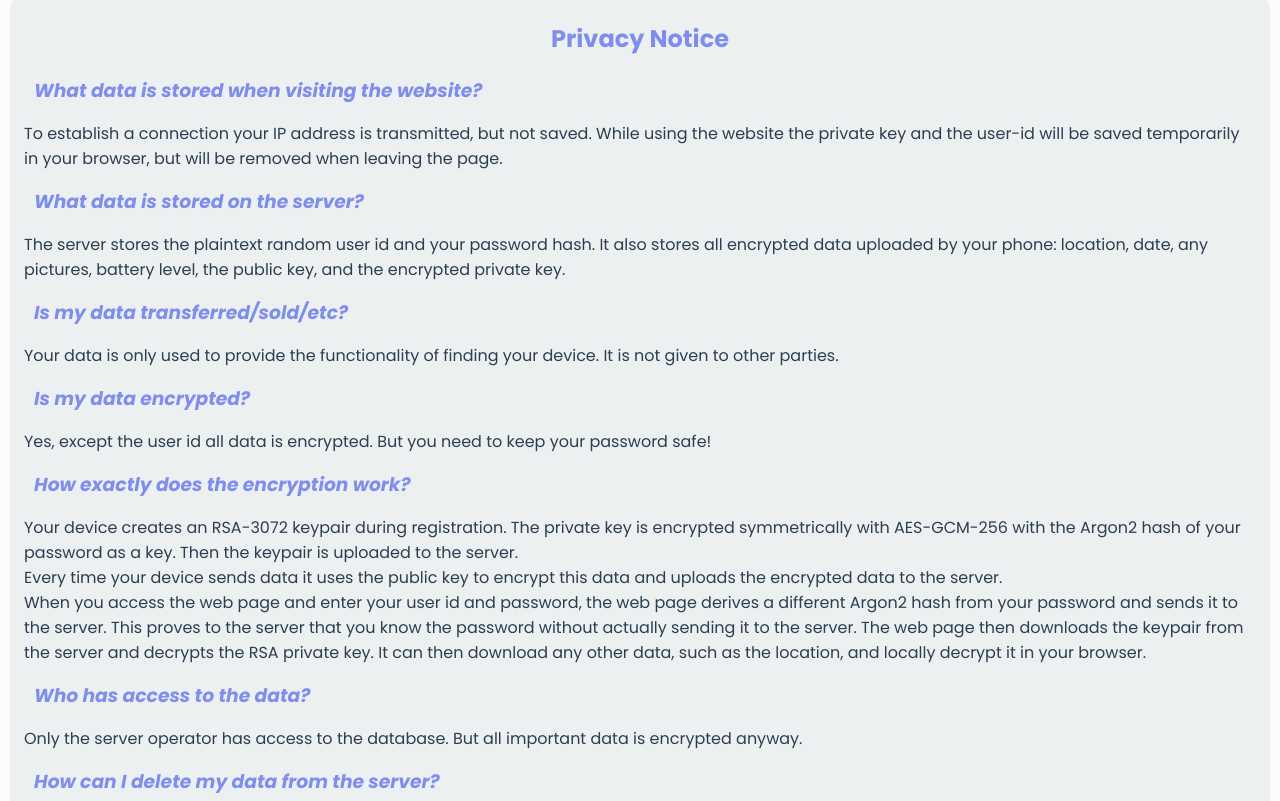
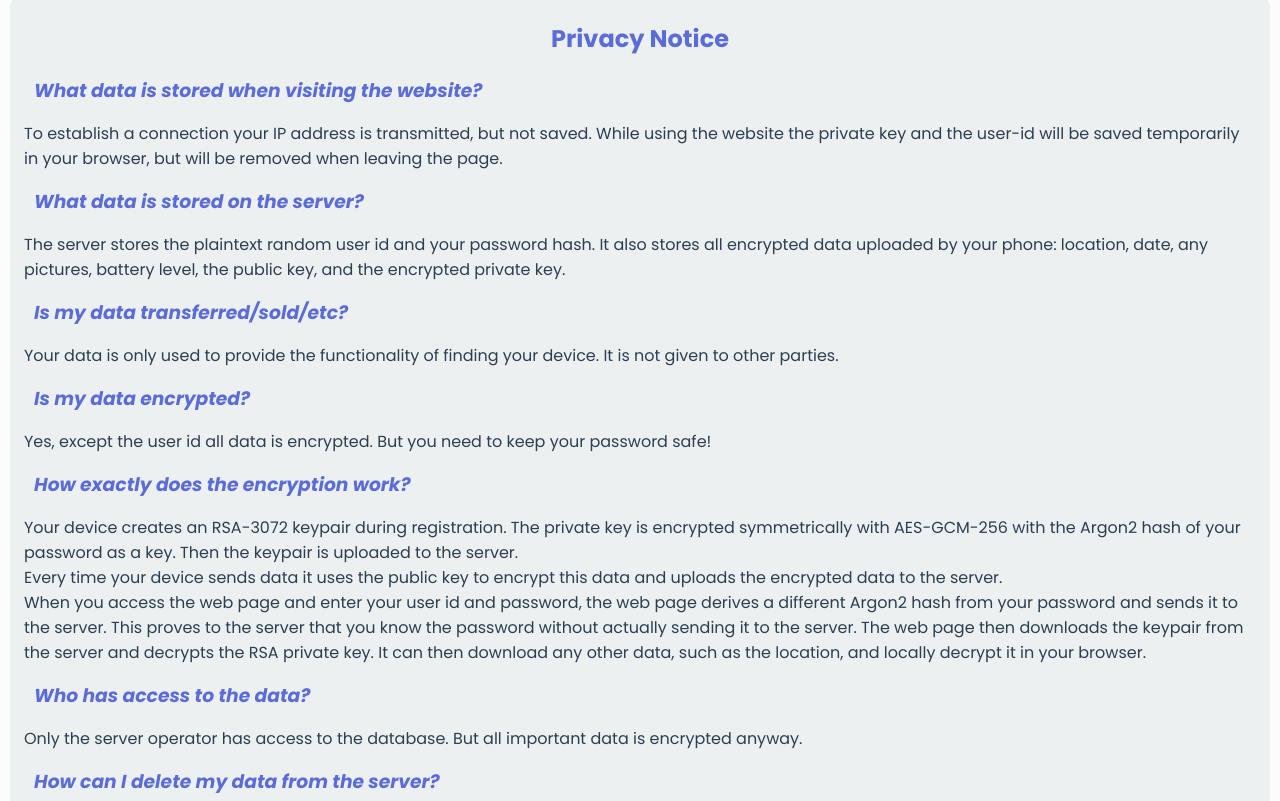
Before and after one commit to marksteward08/secureguard-server, a website: page web/ds.html in a window 1280 px wide. Shown: the part 58-859 px from the top of the page. Drawn offline with Linux system fonts and the light colour scheme; a web font is replaced by a local one.

Commit message:
Made the primary color darker

```diff
--- a/web/style.css
+++ b/web/style.css
@@ -5,8 +5,8 @@
 }
 
 :root {
-    --primary-color: #7F8DED;
-    --primary-color-active: #95a3ff;
+    --primary-color: #5b6cd8;
+    --primary-color-active: #758ded;
 }
 
 * {
```
